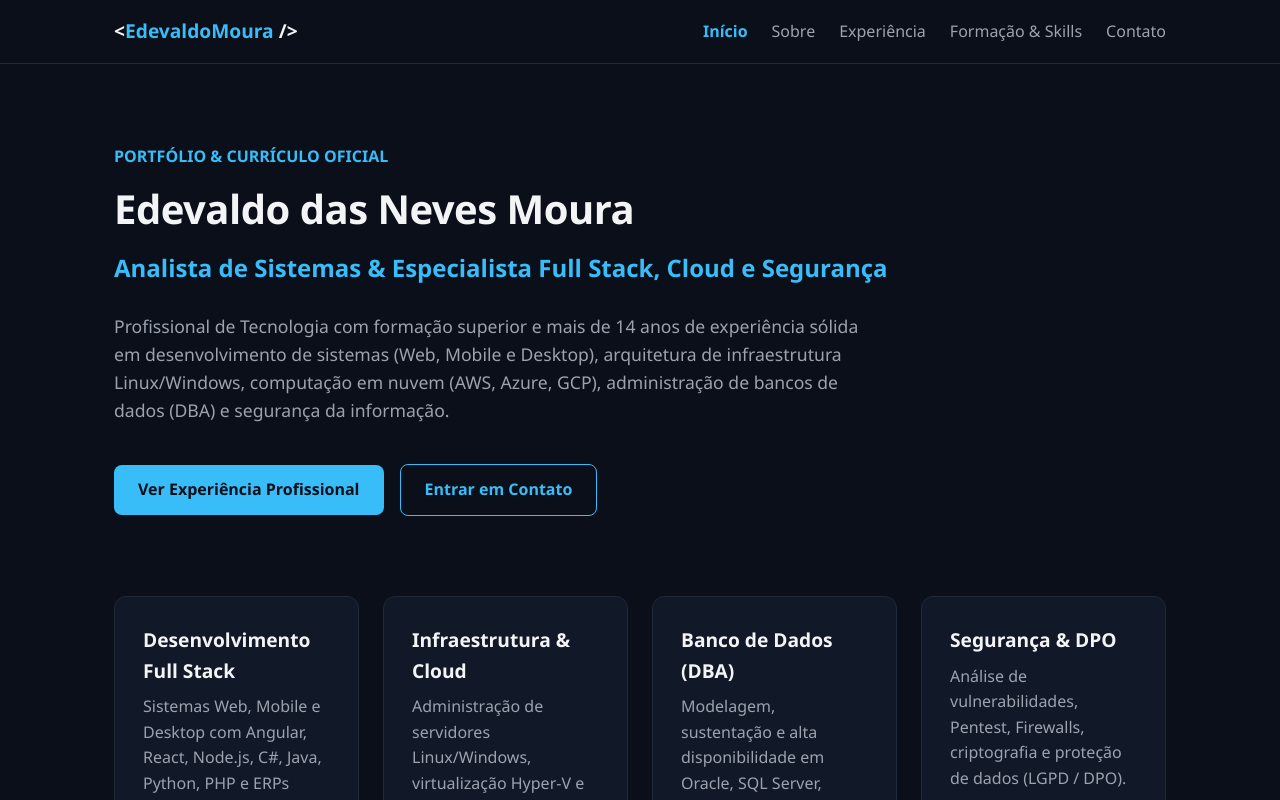
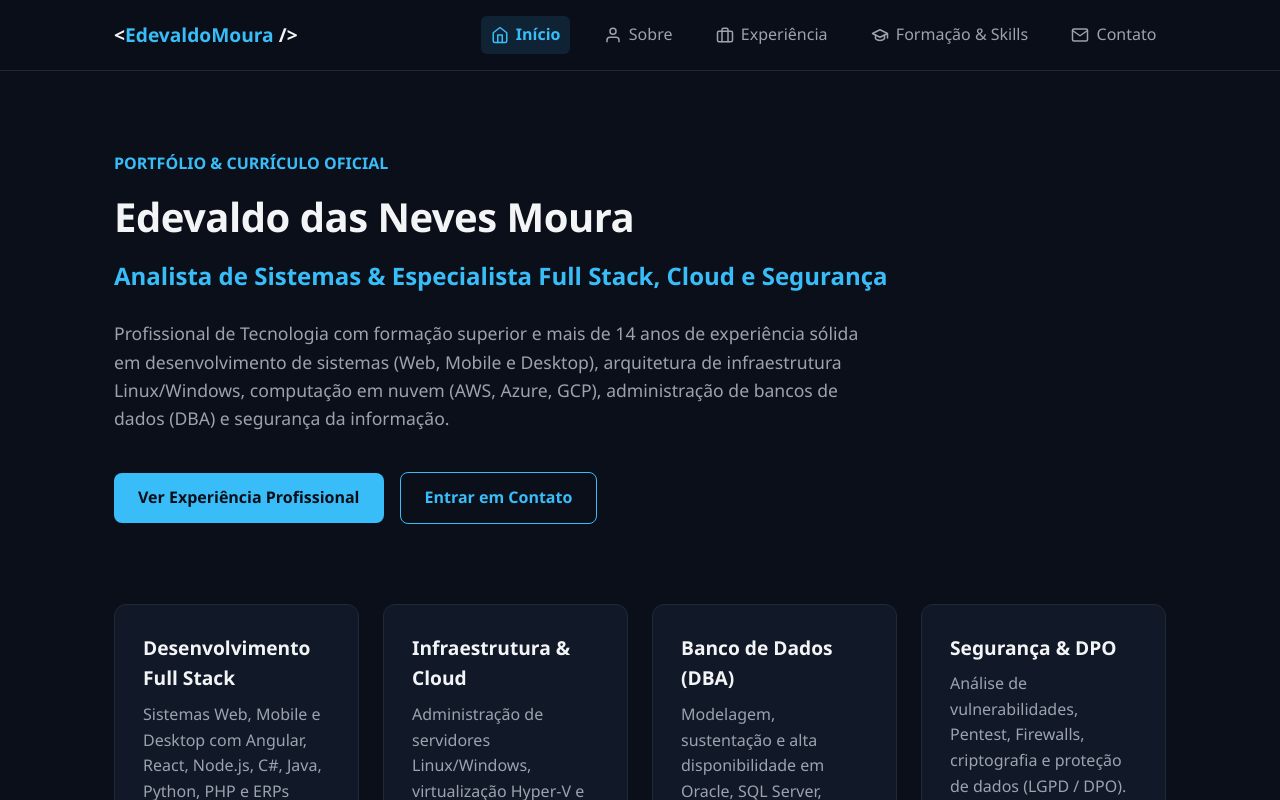
Before and after one commit to EdvaldoMoura/edevaldodasnevesmoura, an Angular app: page / in a window 1280 px wide. Shown: the top 800 px of the page. Built offline with nearby package versions, Linux system fonts and the light colour scheme.

Commit message:
Adiciona menu responsivo mobile e icones SVG

```diff
--- a/src/app/components/navbar/navbar.css
+++ b/src/app/components/navbar/navbar.css
@@ -0,0 +1,101 @@
+.navbar-header {
+  border-bottom: 1px solid #1f2937;
+  background-color: rgba(11, 15, 25, 0.95);
+  backdrop-filter: blur(8px);
+  position: sticky;
+  top: 0;
+  z-index: 100;
+}
+
+.navbar-container {
+  display: flex;
+  justify-content: space-between;
+  align-items: center;
+  padding: 1rem 1.5rem;
+  flex-wrap: wrap;
+}
+
+.navbar-logo {
+  color: #f3f4f6;
+  text-decoration: none;
+  font-weight: 700;
+  font-size: 1.2rem;
+}
+
+.navbar-logo span {
+  color: #38bdf8;
+}
+
+.menu-toggle {
+  display: none;
+  background: transparent;
+  border: 1px solid #1f2937;
+  color: #f3f4f6;
+  padding: 0.45rem;
+  border-radius: 8px;
+  cursor: pointer;
+  align-items: center;
+  justify-content: center;
+}
+
+.menu-toggle:hover {
+  border-color: #38bdf8;
+  color: #38bdf8;
+}
+
+.navbar-links {
+  list-style: none;
+  display: flex;
+  align-items: center;
+  gap: 1.5rem;
+}
+
+.navbar-links a {
+  display: inline-flex;
+  align-items: center;
+  gap: 0.45rem;
+  color: #9ca3af;
+  text-decoration: none;
+  font-weight: 500;
+  padding: 0.4rem 0.6rem;
+  border-radius: 6px;
+  transition: color 0.2s ease, background-color 0.2s ease;
+}
+
+.navbar-links a:hover {
+  color: #f3f4f6;
+  background-color: rgba(56, 189, 248, 0.08);
+}
+
+.navbar-links a.active {
+  color: #38bdf8;
+  font-weight: 600;
+  background-color: rgba(56, 189, 248, 0.12);
+}
+
+/* Adaptação para Celulares e Tablets */
+@media (max-width: 768px) {
+  .menu-toggle {
+    display: inline-flex;
+  }
+
+  .navbar-links {
+    display: none;
+    width: 100%;
+    flex-direction: column;
+    align-items: stretch;
+    gap: 0.5rem;
+    padding-top: 1rem;
+    margin-top: 1rem;
+    border-top: 1px solid #1f2937;
+  }
+
+  .navbar-links.aberto {
+    display: flex;
+  }
+
+  .navbar-links a {
+    padding: 0.75rem 1rem;
+    font-size: 1rem;
+  }
+}
--- a/src/app/components/navbar/navbar.html
+++ b/src/app/components/navbar/navbar.html
@@ -1,14 +1,82 @@
-<header style="border-bottom: 1px solid #1f2937; background: #0b0f19; position: sticky; top: 0; z-index: 100;">
-  <nav class="container" style="display: flex; justify-content: space-between; align-items: center; padding: 1rem 1.5rem; flex-wrap: wrap; gap: 1rem;" aria-label="Navegação Principal">
-    <a routerLink="/" style="color: #f3f4f6; text-decoration: none; font-weight: 700; font-size: 1.2rem;">
-      &lt;<span style="color: #38bdf8;">EdevaldoMoura</span> /&gt;
+<header class="navbar-header">
+  <nav class="container navbar-container" aria-label="Navegação Principal">
+    <a routerLink="/" class="navbar-logo" (click)="fecharMenu()">
+      &lt;<span>EdevaldoMoura</span> /&gt;
     </a>
-    <ul style="list-style: none; display: flex; gap: 1.5rem; flex-wrap: wrap;">
-      <li><a routerLink="/" routerLinkActive="active" [routerLinkActiveOptions]="{exact: true}" style="color: #9ca3af; text-decoration: none;">Início</a></li>
-      <li><a routerLink="/sobre" routerLinkActive="active" style="color: #9ca3af; text-decoration: none;">Sobre</a></li>
-      <li><a routerLink="/experiencia" routerLinkActive="active" style="color: #9ca3af; text-decoration: none;">Experiência</a></li>
-      <li><a routerLink="/formacao" routerLinkActive="active" style="color: #9ca3af; text-decoration: none;">Formação & Skills</a></li>
-      <li><a routerLink="/contato" routerLinkActive="active" style="color: #9ca3af; text-decoration: none;">Contato</a></li>
+
+    <!-- Botão Hambúrguer (visível apenas no celular) -->
+    <button
+      type="button"
+      class="menu-toggle"
+      (click)="alternarMenu()"
+      [attr.aria-expanded]="menuAberto()"
+      aria-label="Abrir ou fechar menu de navegação"
+    >
+      @if (menuAberto()) {
+        <svg width="24" height="24" viewBox="0 0 24 24" fill="none" stroke="currentColor" stroke-width="2" stroke-linecap="round" stroke-linejoin="round" aria-hidden="true">
+          <line x1="18" y1="6" x2="6" y2="18"></line>
+          <line x1="6" y1="6" x2="18" y2="18"></line>
+        </svg>
+      } @else {
+        <svg width="24" height="24" viewBox="0 0 24 24" fill="none" stroke="currentColor" stroke-width="2" stroke-linecap="round" stroke-linejoin="round" aria-hidden="true">
+          <line x1="3" y1="12" x2="21" y2="12"></line>
+          <line x1="3" y1="6" x2="21" y2="6"></line>
+          <line x1="3" y1="18" x2="21" y2="18"></line>
+        </svg>
+      }
+    </button>
+
+    <!-- Lista de Links com Ícones SVG -->
+    <ul class="navbar-links" [class.aberto]="menuAberto()">
+      <li>
+        <a routerLink="/" routerLinkActive="active" [routerLinkActiveOptions]="{ exact: true }" (click)="fecharMenu()">
+          <svg width="18" height="18" viewBox="0 0 24 24" fill="none" stroke="currentColor" stroke-width="2" stroke-linecap="round" stroke-linejoin="round" aria-hidden="true">
+            <path d="M3 9l9-7 9 7v11a2 2 0 0 1-2 2H5a2 2 0 0 1-2-2z"></path>
+            <polyline points="9 22 9 12 15 12 15 22"></polyline>
+          </svg>
+          <span>Início</span>
+        </a>
+      </li>
+
+      <li>
+        <a routerLink="/sobre" routerLinkActive="active" (click)="fecharMenu()">
+          <svg width="18" height="18" viewBox="0 0 24 24" fill="none" stroke="currentColor" stroke-width="2" stroke-linecap="round" stroke-linejoin="round" aria-hidden="true">
+            <path d="M20 21v-2a4 4 0 0 0-4-4H8a4 4 0 0 0-4 4v2"></path>
+            <circle cx="12" cy="7" r="4"></circle>
+          </svg>
+          <span>Sobre</span>
+        </a>
+      </li>
+
+      <li>
+        <a routerLink="/experiencia" routerLinkActive="active" (click)="fecharMenu()">
+          <svg width="18" height="18" viewBox="0 0 24 24" fill="none" stroke="currentColor" stroke-width="2" stroke-linecap="round" stroke-linejoin="round" aria-hidden="true">
+            <rect x="2" y="7" width="20" height="14" rx="2" ry="2"></rect>
+            <path d="M16 21V5a2 2 0 0 0-2-2h-4a2 2 0 0 0-2 2v16"></path>
+          </svg>
+          <span>Experiência</span>
+        </a>
+      </li>
+
+      <li>
+        <a routerLink="/formacao" routerLinkActive="active" (click)="fecharMenu()">
+          <svg width="18" height="18" viewBox="0 0 24 24" fill="none" stroke="currentColor" stroke-width="2" stroke-linecap="round" stroke-linejoin="round" aria-hidden="true">
+            <path d="M22 10v6M2 10l10-5 10 5-10 5z"></path>
+            <path d="M6 12v5c3 3 9 3 12 0v-5"></path>
+          </svg>
+          <span>Formação &amp; Skills</span>
+        </a>
+      </li>
+
+      <li>
+        <a routerLink="/contato" routerLinkActive="active" (click)="fecharMenu()">
+          <svg width="18" height="18" viewBox="0 0 24 24" fill="none" stroke="currentColor" stroke-width="2" stroke-linecap="round" stroke-linejoin="round" aria-hidden="true">
+            <path d="M4 4h16c1.1 0 2 .9 2 2v12c0 1.1-.9 2-2 2H4c-1.1 0-2-.9-2-2V6c0-1.1.9-2 2-2z"></path>
+            <polyline points="22,6 12,13 2,6"></polyline>
+          </svg>
+          <span>Contato</span>
+        </a>
+      </li>
     </ul>
   </nav>
 </header>
--- a/src/app/components/navbar/navbar.ts
+++ b/src/app/components/navbar/navbar.ts
@@ -1,4 +1,4 @@
-import { Component } from '@angular/core';
+import { Component, signal } from '@angular/core';
 import { RouterLink, RouterLinkActive } from '@angular/router';
 
 @Component({
@@ -6,5 +6,16 @@ import { RouterLink, RouterLinkActive } from '@angular/router';
   standalone: true,
   imports: [RouterLink, RouterLinkActive],
   templateUrl: './navbar.html',
+  styleUrl: './navbar.css',
 })
-export class NavbarComponent {}
+export class NavbarComponent {
+  menuAberto = signal(false);
+
+  alternarMenu(): void {
+    this.menuAberto.update((valor) => !valor);
+  }
+
+  fecharMenu(): void {
+    this.menuAberto.set(false);
+  }
+}
```
